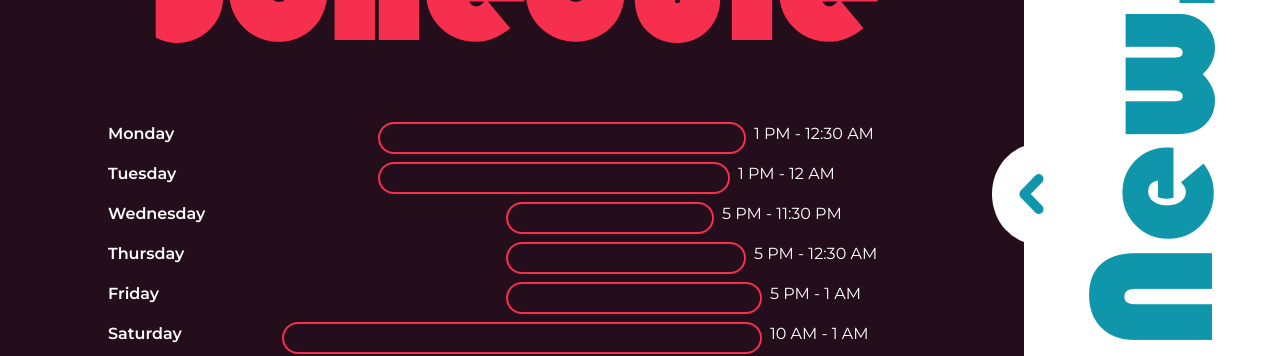
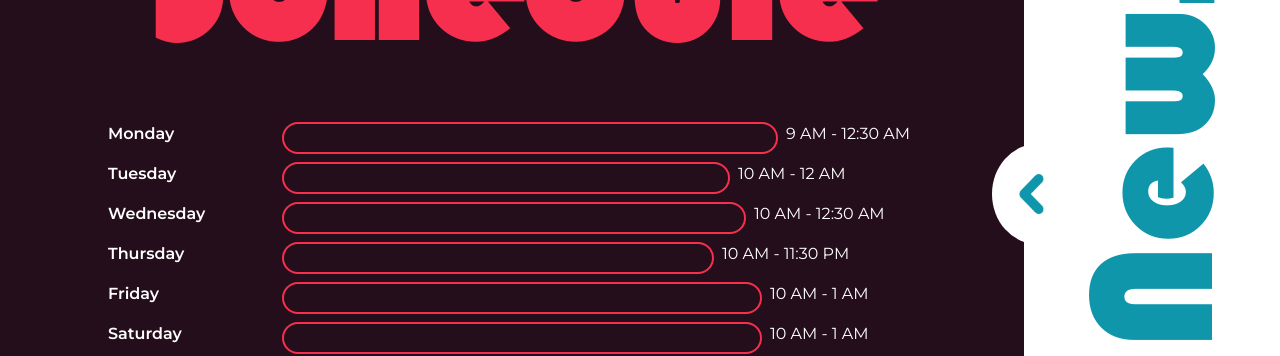
Before and after one commit to kayashth1/Bowling_App, a React (Vite) app: page / in a window 1280 px wide. Shown: the part 1020-1376 px from the top of the page. Built offline with nearby package versions, Linux system fonts and the light colour scheme.

Commit message:
Timetable updated

```diff
--- a/src/components/Timetable.jsx
+++ b/src/components/Timetable.jsx
@@ -52,37 +52,37 @@ const TimetableRow = ({ day, startHour, endHour, startTime, endTime }) => {
 const data = [
   {
     day: 'Monday',
-    startHour: 13,
+    startHour: 9,
     endHour: 24.5,
-    startTime: '1 PM',
+    startTime: '9 AM',
     endTime: '12:30 AM',
   },
   {
     day: 'Tuesday',
-    startHour: 13,
+    startHour: 10,
     endHour: 24,
-    startTime: '1 PM',
+    startTime: '10 AM',
     endTime: '12 AM',
   },
   {
     day: 'Wednesday',
-    startHour: 17,
+    startHour: 10,
+    endHour: 24.5,
+    startTime: '10 AM',
+    endTime: '12:30 AM',
+  },
+  {
+    day: 'Thursday',
+    startHour: 10,
     endHour: 23.5,
-    startTime: '5 PM',
+    startTime: '10 AM',
     endTime: '11:30 PM',
   },
   {
-    day: 'Thursday',
-    startHour: 17,
-    endHour: 24.5,
-    startTime: '5 PM',
-    endTime: '12:30 AM',
-  },
-  {
     day: 'Friday',
-    startHour: 17,
+    startHour: 10,
     endHour: 25,
-    startTime: '5 PM',
+    startTime: '10 AM',
     endTime: '1 AM',
   },
   {
```
